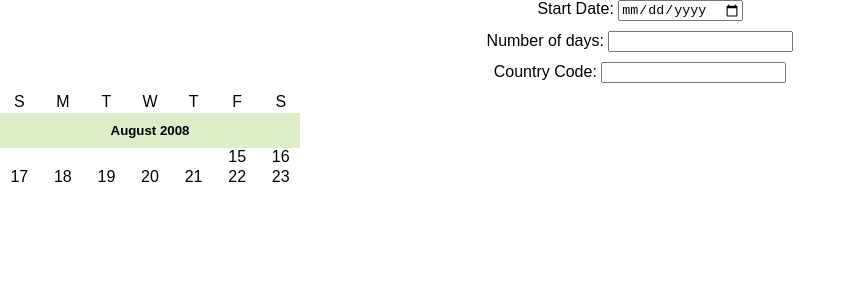
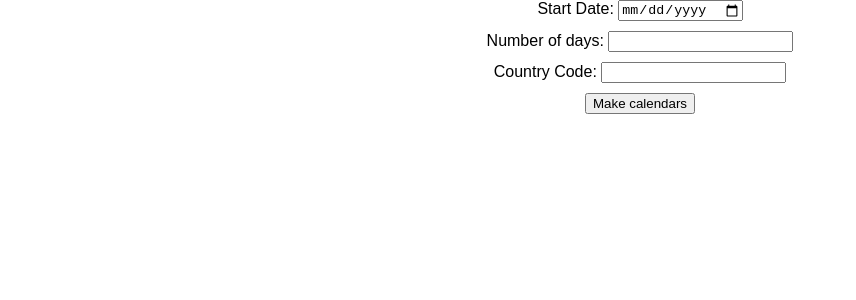
Before and after one commit to njmata/calendar, a React (Create React App) app: page / in a window 1280 px wide. Shown: the top 300 px of the page, without its empty margins (0-856 px from the left). Built offline with nearby package versions, Linux system fonts and the light colour scheme.

Commit message:
Added function on App.js to create the structure of the months and days using the parameters introduce by the user. Added to the Css the color used in the calendar.

```diff
--- a/src/App.css
+++ b/src/App.css
@@ -1,3 +1,10 @@
+:root {
+    --day-color-default: grey;
+    --day-color-weekday: #8bc34a;
+    --day-color-weekend: yellow;
+    --day-color-festiveday: orange;
+}
+
 h5 {
     margin: 0;
     padding: 0;
@@ -23,5 +30,20 @@ h5 {
     display: grid;
     grid-template-columns: repeat(7, 1fr);
     grid-gap: 5px;
-    grid-auto-rows: 20px;
+    grid-auto-rows: 30px;
+    margin-bottom: 5px;
 }
+
+.day {
+    padding: 5px 0;
+}
+.no_day {
+    background-color: var(--day-color-default);
+}
+
+.weekday {
+    background-color: var(--day-color-weekday);
+}
+.weekend {
+    background-color: var(--day-color-weekend);
+}
--- a/src/App.js
+++ b/src/App.js
@@ -1,61 +1,13 @@
 import React, { Component } from "react";
 import "./App.css";
-import Month from "./Month";
-
-const test = [
-    {
-        number: 7,
-        year: 2008,
-        weeks: [
-            [
-                {
-                    dayOfTheWeek: 5,
-                    day: 15
-                },
-                {
-                    dayOfTheWeek: 6,
-                    day: 16
-                }
-            ],
-            [
-                {
-                    dayOfTheWeek: 0,
-                    day: 17
-                },
-                {
-                    dayOfTheWeek: 1,
-                    day: 18
-                },
-                {
-                    dayOfTheWeek: 2,
-                    day: 19
-                },
-                {
-                    dayOfTheWeek: 3,
-                    day: 20
-                },
-                {
-                    dayOfTheWeek: 4,
-                    day: 21
-                },
-                {
-                    dayOfTheWeek: 5,
-                    day: 22
-                },
-                {
-                    dayOfTheWeek: 6,
-                    day: 23
-                }
-            ]
-        ]
-    }
-];
+import Calendar from "./Calendar";
 
 class App extends Component {
     state = {
         startDate: "",
         numberDays: 0,
-        countryCode: ""
+        countryCode: "",
+        months: []
     };
 
     onStartDateChange = evt => {
@@ -76,6 +28,51 @@ class App extends Component {
         });
     };
 
+    onCreateCalendar = () => {
+        let currentDate = new Date(this.state.startDate);
+        const endDate = new Date(this.state.startDate);
+        endDate.setDate(endDate.getDate() + Number(this.state.numberDays));
+
+        const months = [];
+        let currentWeek = [];
+        let currentMonthNumber = currentDate.getMonth();
+        let currentMonth = {
+            number: currentMonthNumber,
+            year: currentDate.getFullYear(),
+            weeks: []
+        };
+        while (currentDate < endDate) {
+            // Use UTC day to ensure that it is the same in all location
+            const currentDayOfTheWeek = currentDate.getUTCDay();
+            currentWeek.push({
+                dayOfTheWeek: currentDayOfTheWeek,
+                day: currentDate.getUTCDate()
+            });
+
+            // Added one day to the current day
+            currentDate.setDate(currentDate.getDate() + 1);
+            if (currentDate.getMonth() !== currentMonthNumber) {
+                currentMonth.weeks.push(currentWeek);
+                months.push(currentMonth);
+                currentMonthNumber = currentDate.getMonth();
+                currentMonth = {
+                    number: currentMonthNumber,
+                    year: currentDate.getFullYear(),
+                    weeks: []
+                };
+                currentWeek = [];
+            } else if (currentDate.getUTCDay() < currentDayOfTheWeek) {
+                // if the new day of the week is less that the current day of the week is means that a new week is started.
+                currentMonth.weeks.push(currentWeek);
+                currentWeek = [];
+            }
+        }
+
+        currentMonth.weeks.push(currentWeek);
+        months.push(currentMonth);
+        this.setState({ months });
+    };
+
     render() {
         return (
             <div className="app">
@@ -92,7 +89,12 @@ class App extends Component {
                     <input type="text" onChange={this.onCountryCodeChange} />
                 </div>
                 <div>
-                    <Month month={test[0]} />
+                    <button type="button" onClick={this.onCreateCalendar}>
+                        Make calendars
+                    </button>
+                </div>
+                <div>
+                    <Calendar months={this.state.months} />
                 </div>
             </div>
         );
--- /dev/null
+++ b/src/Calendar.js
@@ -0,0 +1,16 @@
+import React from "react";
+import Month from "./Month";
+
+const Calendar = props => {
+    if (props.months.length === 0) {
+        return null;
+    } else {
+        const months = props.months.map((month, index) => (
+            <Month month={month} key={index} />
+        ));
+
+        return <div>{months}</div>;
+    }
+};
+
+export default Calendar;
--- a/src/Day.js
+++ b/src/Day.js
@@ -1,7 +1,16 @@
 import React from "react";
 
 const Day = props => {
-    return <div>{props.text}</div>;
+    let extendedClassName = "no_day";
+    if (props.text) {
+        if (props.dayOfTheWeek === 0 || props.dayOfTheWeek === 6) {
+            extendedClassName = "weekend";
+        } else {
+            extendedClassName = "weekday";
+        }
+    }
+
+    return <div className={`day ${extendedClassName}`}>{props.text}</div>;
 };
 
 export default Day;
--- a/src/Week.js
+++ b/src/Week.js
@@ -24,9 +24,15 @@ export default class WeekComponent extends PureComponent {
         for (let i = 0; i < 7; i++) {
             var index = week.findIndex(day => day.dayOfTheWeek === i);
             if (index === -1) {
-                daysArray.push(<Day text={""} key={i} />);
+                daysArray.push(<Day key={i} />);
             } else {
-                daysArray.push(<Day text={week[index].day} key={i} />);
+                daysArray.push(
+                    <Day
+                        dayOfTheWeek={week[index].dayOfTheWeek}
+                        text={week[index].day}
+                        key={i}
+                    />
+                );
             }
         }
 
```
